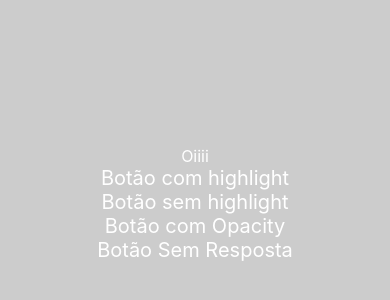
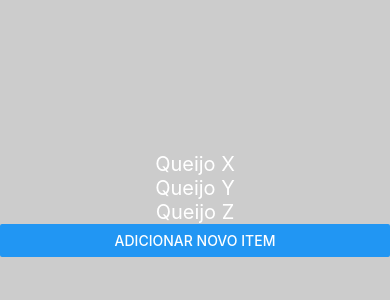
Before and after one commit to JulioMoreiraLeiteNeto/piloto, a React Native app: screen / in a window 390 px wide. Shown: the part 218-518 px from the top of the page. Built offline with nearby package versions, Linux system fonts and the light colour scheme.

Commit message:
feat: Novas atts

```diff
--- a/App.tsx
+++ b/App.tsx
@@ -1,33 +1,33 @@
 import { Alert, Button, Pressable, SafeAreaView, StyleSheet, Text, TouchableHighlight, TouchableOpacity, TouchableWithoutFeedback, View } from 'react-native';
 import { PizzaItem } from './components/PizzaItem';
 import { RowItem } from './components/RowItem';
+import { useState } from 'react';
 
 export default function App() {
+
+  const [ingredientes, setIngredientes] = useState(
+    [
+      "Queijo X",
+      "Queijo Y",
+      "Queijo Z"
+    ]);
+
 
   const handleButton = () =>{
     Alert.alert("Oiiii");
   }
 
+  const handleNewingredient = () => {
+    setIngredientes((prev) => [...prev, "Novo Ingrediente"]);
+  }
   return (
     <SafeAreaView style={styles.container}>
-      <RowItem title='Oiiii' itens={["Queijo X","Queijo Y","Queijo Z"]}>{}</RowItem>
-      {/* <Button title="Press me" onPress={handleButton} /> */}
-
-      {/* <Pressable onPress={handleButton}>
-        <Text style={styles.texto}>Press me</Text>
-      </Pressable> */}
-      <TouchableHighlight onPress={handleButton} underlayColor="black">
-        <Text style={styles.texto}>Botão com highlight</Text>
-      </TouchableHighlight>
-      <TouchableHighlight onPress={handleButton} underlayColor="none">
-        <Text style={styles.texto}>Botão sem highlight</Text>
-      </TouchableHighlight>
-      <TouchableOpacity onPress={handleButton}>
-        <Text style={styles.texto}>Botão com Opacity</Text>
-      </TouchableOpacity>
-      <TouchableWithoutFeedback onPress={handleButton}>
-        <Text style={styles.texto}>Botão Sem Resposta</Text>
-      </TouchableWithoutFeedback>
+     {
+        ingredientes.map((ingrediente) => {
+          return <Text style={styles.texto}>{ingrediente}</Text>
+        })
+     }
+    <Button title='Adicionar Novo Item'onPress={handleNewingredient}></Button>
     </SafeAreaView>
   );
 }
```
